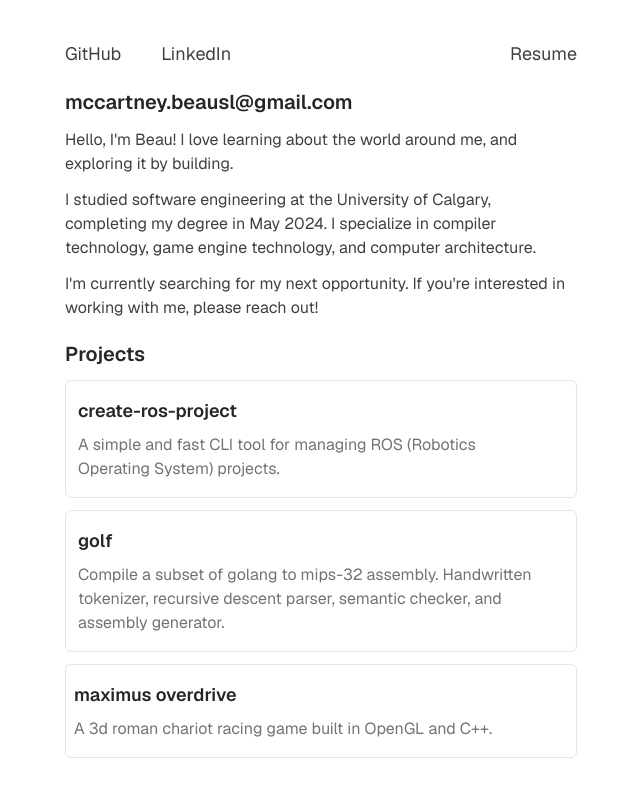
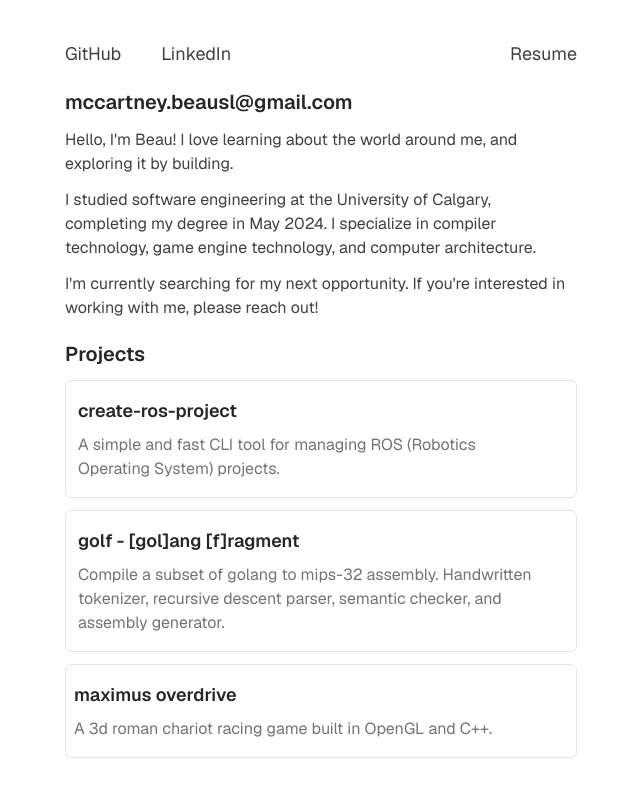
Before and after one commit to beaumccartney/personal-website-old, a Next.js app: page / in a window 1280 px wide. Shown: the top 796 px of the page, without its empty margins (319-959 px from the left). Built offline with nearby package versions, Linux system fonts and the light colour scheme.

Commit message:
explain what golf stands for

```diff
--- a/src/app/page.tsx
+++ b/src/app/page.tsx
@@ -68,7 +68,7 @@ export default function HomePage() {
           <li className="rounded-md border border-neutral-200 py-4 pl-3 pr-10 hover:bg-neutral-200">
             <Link href="https://github.com/beauslm/golf">
               <h3 className="mb-2 text-lg font-semibold text-neutral-800">
-                golf
+                golf - [gol]ang [f]ragment
               </h3>
               <p className="text-neutral-500">
                 Compile a subset of golang to mips-32 assembly. Handwritten
```
